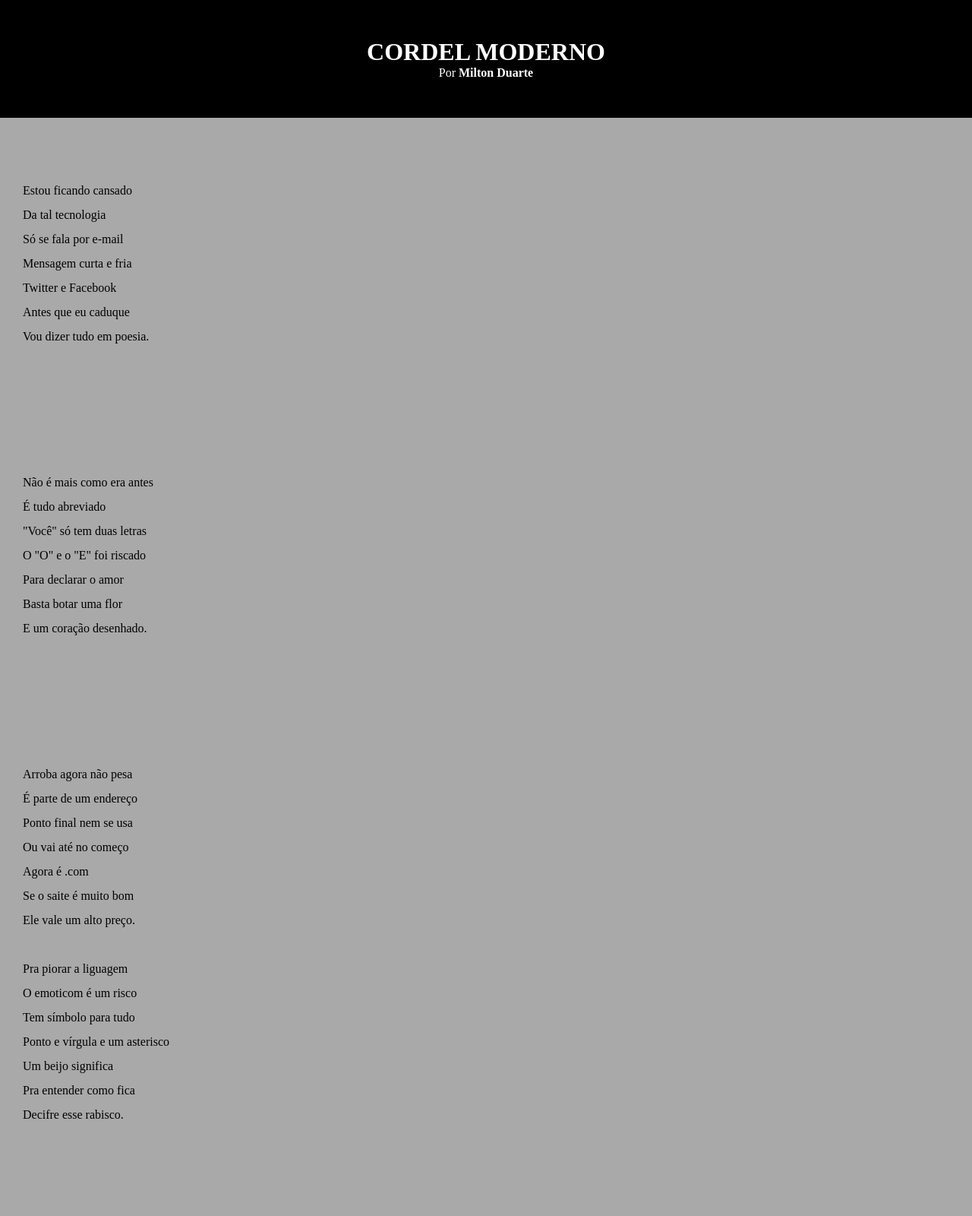
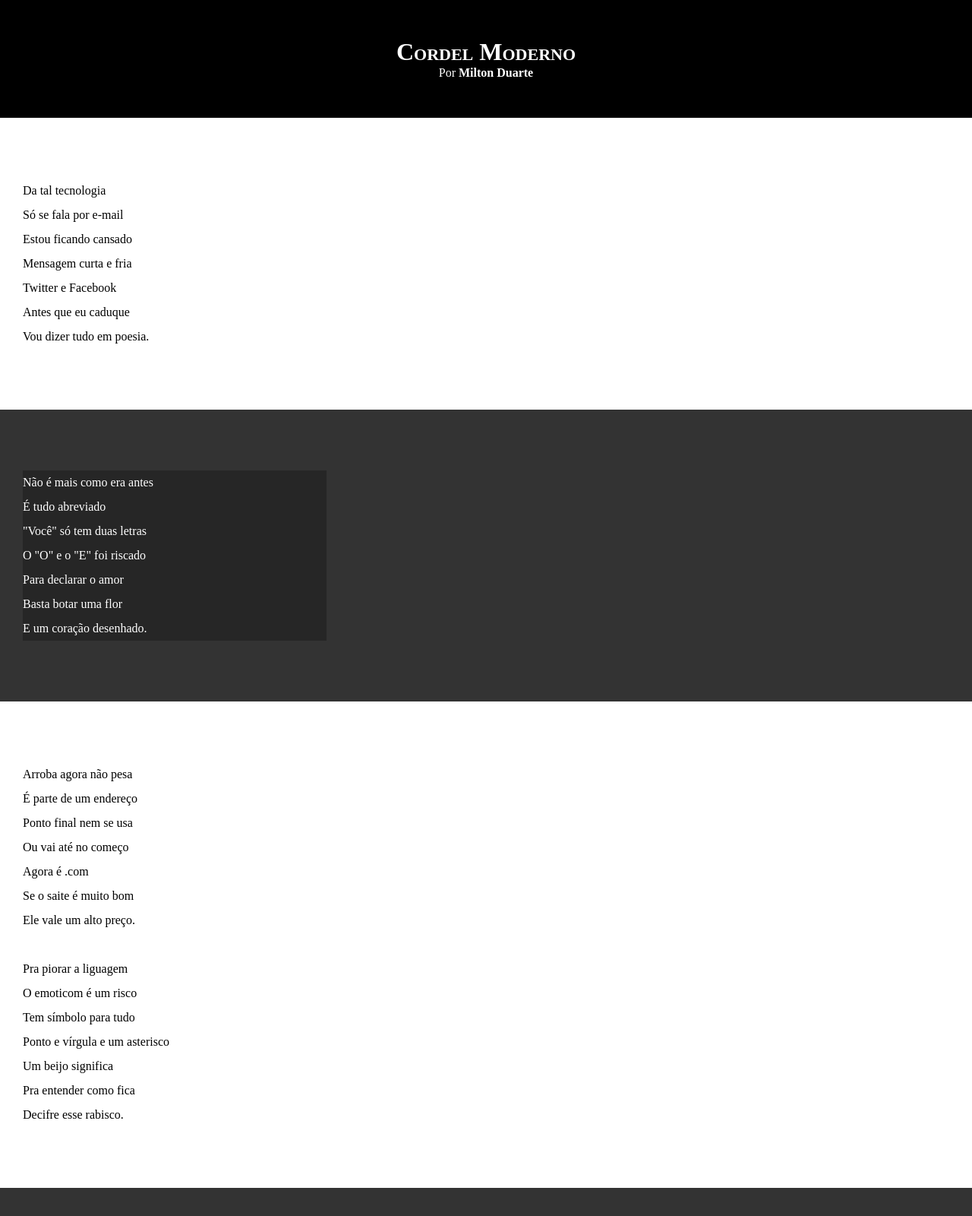
Before and after one commit to WelingtonPanzarini/html-css, a plain HTML site: page desafios/d012/index.html in a window 1280 px wide. Shown: the top 1600 px of the page at 76% size. Drawn offline with Linux system fonts and the light colour scheme.

Commit message:
atualizei estilos dos textos e blocos

```diff
--- a/desafios/d012/index.html
+++ b/desafios/d012/index.html
@@ -2,14 +2,13 @@
 <html lang="pt-br">
   <head>
     <meta charset="UTF-8" />
-    <meta http-equiv="X-UA-Compatible" content="IE=edge" />
     <meta name="viewport" content="width=device-width, initial-scale=1.0" />
     <title>Cordel Moderno</title>
     <link rel="stylesheet" href="estilo/style.css" />
   </head>
   <body>
     <header>
-      <h1>CORDEL MODERNO</h1>
+      <h1>Cordel Moderno</h1>
       <p>
         Por<a
           href=" https://www.recantodasletras.com.br/poesias/3186743"
@@ -20,11 +19,11 @@
       </p>
     </header>
 
-    <section>
+    <section class="normal">
       <p>
-        Estou ficando cansado <br />
         Da tal tecnologia <br />
         Só se fala por e-mail <br />
+        Estou ficando cansado <br />
         Mensagem curta e fria <br />
         Twitter e Facebook <br />
         Antes que eu caduque <br />
@@ -33,7 +32,7 @@
       </p>
     </section>
 
-    <section>
+    <section class="imagem">
       <p>
         Não é mais como era antes <br />
         É tudo abreviado <br />
@@ -46,7 +45,7 @@
       </p>
     </section>
 
-    <section>
+    <section class="normal">
       <p>
         Arroba agora não pesa <br />
         É parte de um endereço <br />
@@ -68,7 +67,7 @@
       </p>
     </section>
 
-    <section>
+    <section class="imagem">
       <p>
         Tenho saudade das cartas<br />
         Escritas com a própria mão<br />
@@ -80,7 +79,7 @@
       </p>
     </section>
 
-    <section>
+    <section class="normal">
       <p>
         Agora, escrevo e envio<br />
         Chegando na mesma hora<br />
```
